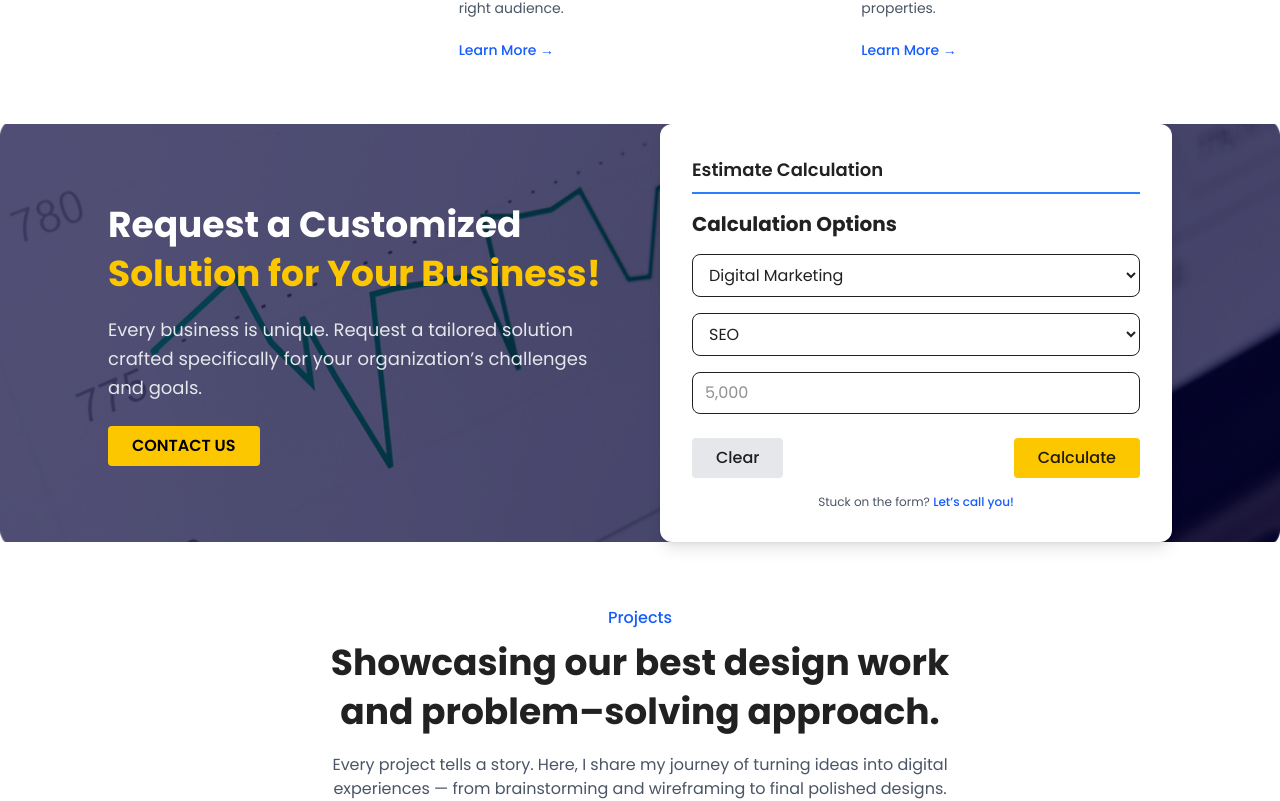
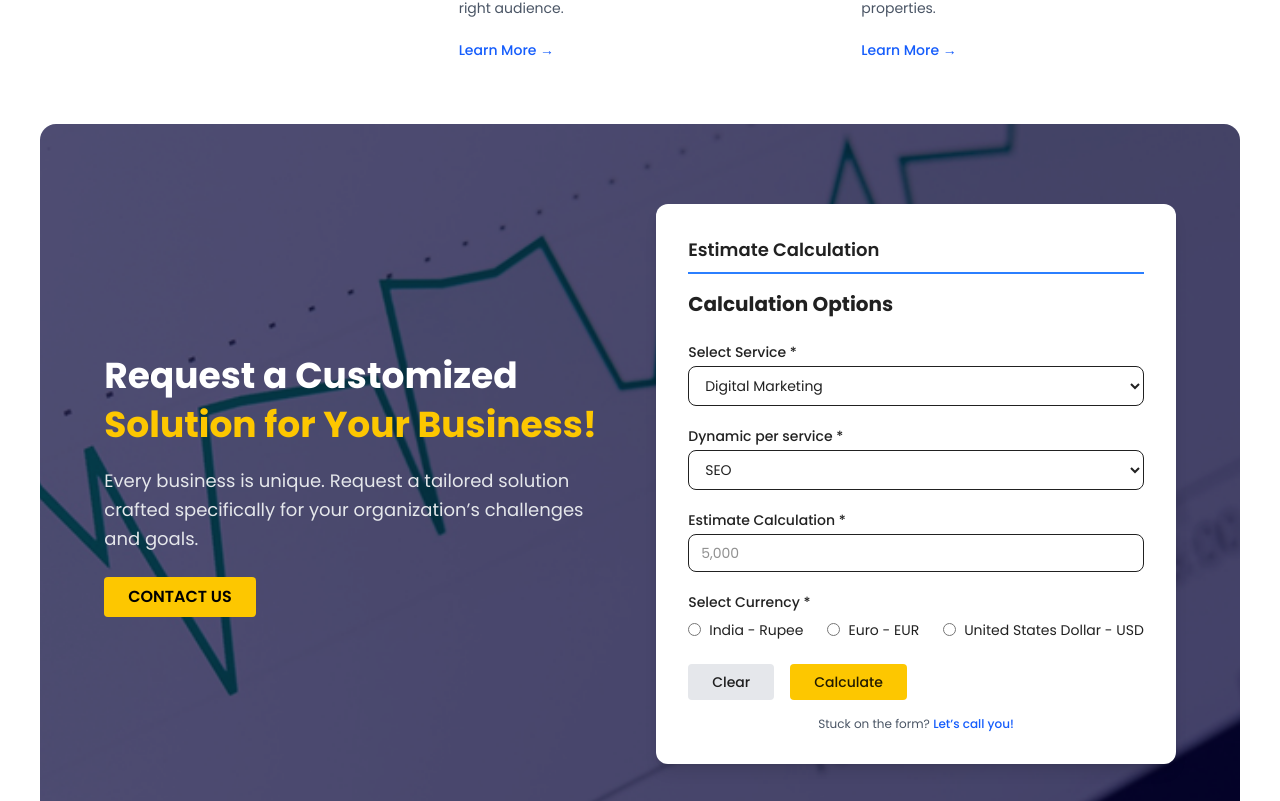
Before and after one commit to AmshuAmshuU/Prabhu-Enterprises, a Next.js app: page / in a window 1280 px wide. Shown: the part 1959-2760 px from the top of the page. Built offline with nearby package versions, Linux system fonts and the light colour scheme.

Commit message:
service details page

```diff
--- a/src/app/aboutUs/page.js
+++ b/src/app/aboutUs/page.js
@@ -41,19 +41,36 @@ import milestone4 from "../assets/images/aboutUs/mile4.png";
 ===================== */
 const BannerSection = () => {
   return (
-    <section className="relative w-full h-[300px] md:h-[400px] lg:h-[450px] flex items-center justify-center px-4 sm:px-6 md:px-0">
-      <Image src={bannerBg} alt="About Us Banner" fill priority className="object-cover" />
+    <section className="relative w-full  h-[50vh] md:h-[60vh] lg:h-[55vh] flex items-center justify-center">
+      {/* Background Image */}
+      <Image
+        src={bannerBg}
+        alt="About Us Banner"
+        fill
+        priority
+        className="object-cover"
+      />
+
+      {/* Overlay */}
       <div className="absolute inset-0 bg-blue-900/50" />
-      <div className="relative text-center text-white">
-        <h1 className="text-3xl sm:text-4xl md:text-5xl font-extrabold mb-2 text-black">About Us</h1>
+
+      {/* Content */}
+      <div className="relative text-center text-white px-4 sm:px-6 md:px-0 max-w-[1200px] mx-auto">
+        <h1 className="text-3xl sm:text-4xl md:text-5xl font-extrabold mb-2">
+          About Us
+        </h1>
         <p className="text-base sm:text-lg">
-          <span className="cursor-pointer hover:underline text-black font-bold">Home</span> /{" "}
+          <span className="cursor-pointer hover:underline text-black font-bold">
+            Home
+          </span>{" "}
+          /{" "}
           <span className="text-yellow-400 font-semibold">About Us</span>
         </p>
       </div>
     </section>
   );
 };
+
 
 
 /* =====================
@@ -196,6 +213,7 @@ const AboutSection = () => {
 /* =====================
    Vision/Mission/Value Section
 ===================== */
+
 const VisionMissionValue = () => {
   const cards = [
     {
@@ -203,60 +221,63 @@ const VisionMissionValue = () => {
       text: "To become one of the top multi-service enterprises in India, recognized for premium service quality, customer trust, and innovative solutions.",
       img: visionImg,
       bg: "bg-indigo-100",
-      reverse: false,
+      reverse: false, // image first
     },
     {
       title: "Our Mission",
       text: "To provide affordable, high-quality, and end-to-end solutions that improve lives, empower businesses, and create lasting value for our clients.",
       img: missionImg,
       bg: "bg-gray-100",
-      reverse: true,
+      reverse: true, // content first
     },
     {
       title: "Our Value",
       text: "Integrity in every project\nInnovation that drives results\nTransparency with clients and partners\nExcellence as a standard, not an option",
       img: valueImg,
       bg: "bg-indigo-100",
-      reverse: false,
+      reverse: false, // image first
     },
   ];
 
   return (
-    <section className="py-16 px-6 lg:px-20 space-y-14">
+    <section className="py-16 flex flex-col items-center space-y-14">
       {cards.map((card, index) => (
         <div
           key={index}
-          className={`${card.bg} w-full max-w-[1170px] h-auto rounded-[16px] shadow-lg p-6 lg:p-12 flex flex-col lg:flex-row ${
+          className={`${card.bg} relative w-full max-w-[1000px] rounded-[16px] shadow-lg overflow-hidden flex flex-col lg:flex-row ${
             card.reverse ? "lg:flex-row-reverse" : ""
-          } items-center lg:items-stretch gap-8 lg:gap-16 mx-auto`}
+          }`}
+          style={{ height: "300px" }} // desktop fixed height
         >
           {/* Image */}
-          <div className="w-full lg:w-1/2 flex justify-center">
-            <div className="relative w-full max-w-[500px] h-[300px] rounded-[16px] overflow-hidden shadow-md">
+          <div className="relative w-full h-[200px] lg:w-[400px] lg:h-[200px] lg:mt-[50px] lg:ml-[50px] lg:mr-[50px] flex-shrink-0">
             <Image
               src={card.img}
               alt={card.title}
               fill
-                className="object-cover rounded-[16px]"
-                sizes="(max-width: 500px) 100vw, 50vw"
+              className="object-contain lg:object-cover rounded-[16px]"
             />
-            </div>
           </div>
 
           {/* Text */}
-          <div className="w-full lg:w-1/2 flex flex-col justify-center text-center lg:text-center">
-            <h2 className="text-3xl sm:text-4xl lg:text-5xl font-extrabold text-gray-900 mb-4 lg:mb-6">
+          <div className="flex-1 flex flex-col justify-center items-center lg:items-start text-center lg:text-left px-6 py-6 lg:px-0">
+            <div className="w-full lg:w-[400px]">
+              <h2 className="text-2xl sm:text-3xl lg:text-4xl font-extrabold text-gray-900 mb-2">
                 {card.title}
               </h2>
-            <p className="text-gray-800 whitespace-pre-line leading-relaxed text-base sm:text-lg max-w-xl mx-auto lg:mx-0">
+              <p className="text-gray-800 whitespace-pre-line leading-relaxed text-sm sm:text-base max-w-[90%] mx-auto lg:mx-0">
                 {card.text}
               </p>
+            </div>
           </div>
         </div>
       ))}
     </section>
   );
 };
+
+
+
 
 /* =====================
    CTA Section
@@ -290,10 +311,6 @@ const CTASection = () => {
   );
 };
 
-
-/* =====================
-   Team Section
-===================== */
 /* =====================
    Team Section
 ===================== */
--- /dev/null
+++ b/src/app/servicedetails/[id]/page.js
@@ -0,0 +1,32 @@
+// app/components/ServiceHeader.js
+import Image from "next/image";
+import bgImage from "../../assets/images/servicedeatils/banner.png"
+
+export default function ServiceHeader() {
+  return (
+    <div className="relative bg-blue-600 text-white">
+      {/* Background image with overlay */}
+      <div className="absolute inset-0">
+        <Image
+          src={bgImage}
+          alt="Service Background"
+          fill
+          className="object-cover"
+          priority
+        />
+        <div className="absolute inset-0 bg-blue-900/70" /> {/* Blue overlay */}
+      </div>
+
+      {/* Content */}
+      <div className="relative z-10 flex flex-col items-center justify-center text-center py-20 px-6">
+        <h1 className="text-4xl md:text-5xl font-bold">Service Details</h1>
+        <p className="mt-4 text-sm md:text-base">
+          <span className="text-gray-200">Home / Services /</span>{" "}
+          <span className="text-blue-300 font-semibold">
+            Strategic Planning Services
+          </span>
+        </p>
+      </div>
+    </div>
+  );
+}
--- a/src/components/homePage/calculation.js
+++ b/src/components/homePage/calculation.js
@@ -3,20 +3,28 @@ import bgImg from "../../assets/Images/aboutcta.png"; // Replace with your actua
 
 export default function EstimateSection() {
   return (
-    <section
-      className="relative bg-no-repeat bg-center"
+    <section className="relative flex items-center justify-center py-20">
+      {/* ✅ Background image container */}
+      <div
+        className="absolute inset-0 flex justify-center items-center"
         style={{
+          width: "1200px",          // fixed width for desktop
+          height: "700px",         // fixed height for desktop
+          opacity: 1,
+          borderRadius: "16px",
           backgroundImage: `url(${bgImg.src})`,
-        backgroundSize: "100%",   // controls bg image width/scale
           backgroundRepeat: "no-repeat",
           backgroundPosition: "center",
-        // height: "800px",          // 👈 fixed height for the section
+          backgroundSize: "cover",
+          margin: "0 auto",
         }}
-    >
-      <div className="relative max-w-7xl mx-auto px-4 sm:px-6 lg:px-8 h-full flex flex-col lg:flex-row items-center justify-center gap-10">
+      ></div>
 
-        {/* LEFT CONTENT */}
-        <div className="flex-1 max-w-lg text-center lg:text-left text-white">
+      {/* ✅ Content wrapper */}
+      <div className="relative max-w-7xl mx-auto px-4 sm:px-6 lg:px-8 flex flex-col lg:flex-row items-center justify-center gap-10">
+
+        {/* LEFT CONTENT (hide on smaller screens) */}
+        <div className="hidden lg:block flex-1 max-w-lg text-center lg:text-left text-white">
           <h2 className="text-2xl sm:text-3xl md:text-4xl font-bold mb-4 leading-snug">
             Request a Customized <br />
             <span className="text-yellow-400">Solution for Your Business!</span>
@@ -30,37 +38,66 @@ export default function EstimateSection() {
           </button>
         </div>
 
-        {/* RIGHT FORM */}
-        <div className="flex-1 max-w-lg w-full">
+        {/* RIGHT FORM (always visible) */}
+        <div className="flex-1 max-w-xl w-full">
           <div className="bg-white rounded-xl shadow-lg p-6 sm:p-8">
             <h3 className="text-lg font-semibold mb-2">Estimate Calculation</h3>
             <hr className="border-t-2 border-blue-500 mb-4" />
 
-            <h4 className="text-xl font-bold mb-4">Calculation Options</h4>
+            <h4 className="text-xl font-bold mb-6">Calculation Options</h4>
 
             {/* FORM FIELDS */}
-            <div className="space-y-4">
-              <select className="w-full border rounded-lg px-3 py-2">
+            <div className="space-y-5 text-sm">
+              <div>
+                <label className="block mb-1 font-medium">Select Service *</label>
+                <select className="w-full border rounded-lg px-3 py-2 text-sm">
                   <option>Digital Marketing</option>
                   <option>Web Development</option>
                 </select>
-              <select className="w-full border rounded-lg px-3 py-2">
+              </div>
+
+              <div>
+                <label className="block mb-1 font-medium">Dynamic per service *</label>
+                <select className="w-full border rounded-lg px-3 py-2 text-sm">
                   <option>SEO</option>
                   <option>Social Media</option>
                 </select>
+              </div>
+
+              <div>
+                <label className="block mb-1 font-medium">Estimate Calculation *</label>
                 <input
                   type="text"
                   placeholder="5,000"
-                className="w-full border rounded-lg px-3 py-2"
+                  className="w-full border rounded-lg px-3 py-2 text-sm"
                 />
               </div>
 
+              <div>
+                <label className="block mb-2 font-medium">Select Currency *</label>
+                <div className="flex items-center gap-6 flex-wrap">
+                  <label className="flex items-center gap-2">
+                    <input type="radio" name="currency" className="accent-blue-500" />
+                    <span>India - Rupee</span>
+                  </label>
+                  <label className="flex items-center gap-2">
+                    <input type="radio" name="currency" className="accent-blue-500" />
+                    <span>Euro - EUR</span>
+                  </label>
+                  <label className="flex items-center gap-2">
+                    <input type="radio" name="currency" className="accent-blue-500" />
+                    <span>United States Dollar - USD</span>
+                  </label>
+                </div>
+              </div>
+            </div>
+
             {/* BUTTONS */}
-            <div className="flex items-center justify-between mt-6">
-              <button className="px-6 py-2 bg-gray-200 rounded font-medium">
+            <div className="flex items-center justify-start mt-6 gap-4">
+              <button className="px-6 py-2 bg-gray-200 rounded font-medium text-sm">
                 Clear
               </button>
-              <button className="px-6 py-2 bg-yellow-400 rounded font-medium hover:bg-yellow-500">
+              <button className="px-6 py-2 bg-yellow-400 rounded font-medium text-sm hover:bg-yellow-500">
                 Calculate
               </button>
             </div>
@@ -74,6 +111,22 @@ export default function EstimateSection() {
           </div>
         </div>
       </div>
+
+      {/* ✅ Extra responsive handling */}
+      <style jsx>{`
+        @media (max-width: 1024px) {
+          section > div:first-child {
+            width: 100% !important;
+            height: auto !important;
+            border-radius: 0 !important;
+          }
+        }
+        @media (max-width: 768px) {
+          section {
+            padding: 3rem 1rem !important;
+          }
+        }
+      `}</style>
     </section>
   );
 }
```
Also changed, not shown: src/app/assets/images/servicedeatils/banner.png (added). Lines whose indentation alone changed are shown as unchanged.
